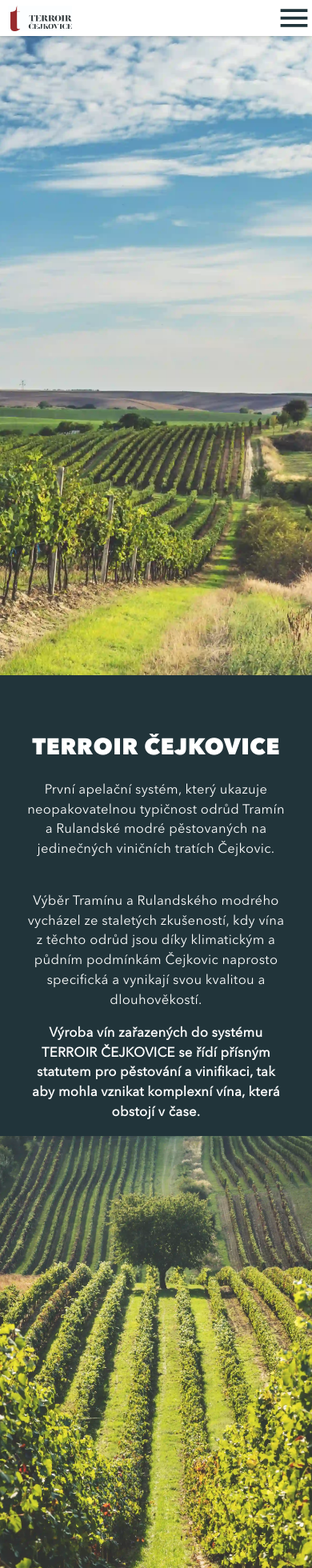
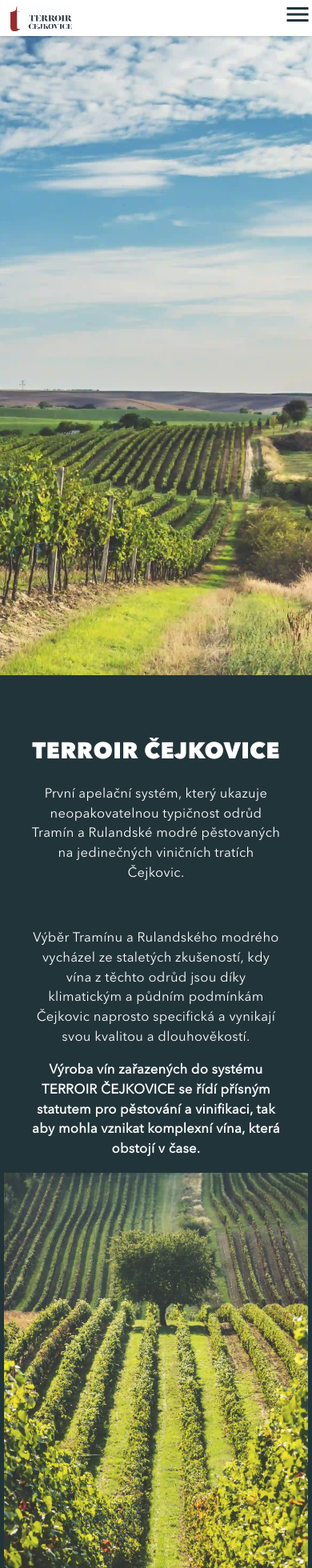
Before and after one commit to JanaMalecka/terroir, a React (Create React App) app: page / in a window 390 px wide. Shown: the top 1960 px of the page at 80% size. Built offline with nearby package versions, Linux system fonts and the light colour scheme.

Commit message:
wine layout updated

```diff
--- a/src/components/Footer/Footer.tsx
+++ b/src/components/Footer/Footer.tsx
@@ -2,7 +2,7 @@ import { FC } from 'react';
 
 const Footer: FC = (): JSX.Element => {
   return (
-    <footer className="container-footer mt-5">
+    <footer className="container-footer">
       <div className="footer-section">
         <div>
           <p className="mb-3">
--- a/src/pages/Contacts.tsx
+++ b/src/pages/Contacts.tsx
@@ -4,6 +4,7 @@ import photowinemakers from '../assets/images/spolecna.jpg';
 const Contacts: FC = (): JSX.Element => {
   return (
     <>
+      <section className="container--dark">
         <div className="container__content container-content--columns">
           <h1>KONTAKT</h1>
           <div className="contact-section">
@@ -114,6 +115,7 @@ const Contacts: FC = (): JSX.Element => {
             </div>
           </div>
         </div>
+      </section>
     </>
   );
 };
--- a/src/pages/Home.tsx
+++ b/src/pages/Home.tsx
@@ -9,17 +9,18 @@ const Home: FC = (): JSX.Element => {
   return (
     <>
       <section className="container__content--mobile"></section>
+      <section className="container--dark">
         <div className="container__content">
           <h1>TERROIR ČEJKOVICE</h1>
 
           <p>
             První apelační systém, který ukazuje neopakovatelnou typičnost odrůd
-          Tramín a Rulandské modré pěstovaných na jedinečných viničních tratích
-          Čejkovic.{' '}
+            Tramín a Rulandské modré pěstovaných na jedinečných viničních
+            tratích Čejkovic.{' '}
           </p>
         </div>
 
-      <div className="container__content light ">
+        <div className="container__content">
           <FadeUp
             from={{ opacity: 0, translate: '0 2rem' }}
             to={{ opacity: 1, translate: 'none' }}
@@ -37,8 +38,8 @@ const Home: FC = (): JSX.Element => {
           >
             <p className="fw-bold">
               Výroba vín zařazených do systému TERROIR ČEJKOVICE se řídí přísným
-            statutem pro pěstování a vinifikaci, tak aby mohla vznikat komplexní
-            vína, která obstojí v čase.
+              statutem pro pěstování a vinifikaci, tak aby mohla vznikat
+              komplexní vína, která obstojí v čase.
             </p>
           </FadeUp>
         </div>
@@ -71,8 +72,8 @@ const Home: FC = (): JSX.Element => {
             to={{ opacity: 1, translate: 'none' }}
           >
             <p>
-            Terroirní vína potřebují čas, čas na zrání na sudu a čas na zrání na
-            láhvi. Proto i při jeho vychutnávání nelze spěchat. Dejte těmto
+              Terroirní vína potřebují čas, čas na zrání na sudu a čas na zrání
+              na láhvi. Proto i při jeho vychutnávání nelze spěchat. Dejte těmto
               vínům vhodnou sklenici a prostor se projevit až do terciálních
               aromat a zážitek je potom opravdu jedinečný.
             </p>
@@ -125,6 +126,7 @@ const Home: FC = (): JSX.Element => {
             </div>
           </div>
         </div>
+      </section>
     </>
   );
 };
--- a/src/pages/Map.tsx
+++ b/src/pages/Map.tsx
@@ -6,6 +6,7 @@ import Modal from '../components/Modal';
 const Map: FC = (): JSX.Element => {
   return (
     <>
+      <section className="container--dark">
         <div className="container__content"></div>
         <div className="mt-5">
           <img
@@ -55,6 +56,7 @@ const Map: FC = (): JSX.Element => {
             </div>
           </div>
         </div>
+      </section>
     </>
   );
 };
--- a/src/pages/Statute.tsx
+++ b/src/pages/Statute.tsx
@@ -6,11 +6,12 @@ import ScaleIn from '../features/Animate/ScaleIn';
 const Statute: FC = (): JSX.Element => {
   return (
     <>
+      <section className="container--dark">
         <div className="container__content">
           <h1>STATUT TERROIR ČEJKOVICE</h1>
           <p>
-          Označení Terroir Čejkovice je možné přiznávat pouze vínům vyrobených z
-          odrůd:
+            Označení Terroir Čejkovice je možné přiznávat pouze vínům vyrobených
+            z odrůd:
           </p>
 
           <p className="fw-bold"> Rulandské modré a Tramín.</p>
@@ -19,8 +20,8 @@ const Statute: FC = (): JSX.Element => {
           <FadeUp from={{ opacity: 0 }} to={{ opacity: 1 }}>
             <p className="mb-3">
               {' '}
-            Vína mohou být vyráběna pouze členy sdružení Čtvrtečníci - sdružení
-            vinařů Čejkovice, z.s.
+              Vína mohou být vyráběna pouze členy sdružení Čtvrtečníci -
+              sdružení vinařů Čejkovice, z.s.
             </p>
           </FadeUp>
           <FadeUp from={{ opacity: 0 }} to={{ opacity: 1 }}>
@@ -38,10 +39,10 @@ const Statute: FC = (): JSX.Element => {
             <p className="mb-3">
               Hrozny musí být zpracovány bez exogenních enzymů a jiných
               maceračních přídavných látek. Důležitá je minimalizace síření při
-            výrobě vína. U odrůdy Rulandské modré je povolena maximální hranice
-            do 100 mg/l veškerého SO 2 . U odrůdy Tramín je povolena maximální
-            hranice do 120 mg/l veškerého SO 2. Není povolen přídavek kyseliny
-            askorbové.
+              výrobě vína. U odrůdy Rulandské modré je povolena maximální
+              hranice do 100 mg/l veškerého SO 2 . U odrůdy Tramín je povolena
+              maximální hranice do 120 mg/l veškerého SO 2. Není povolen
+              přídavek kyseliny askorbové.
             </p>
           </FadeUp>
           <FadeUp from={{ opacity: 0 }} to={{ opacity: 1 }}>
@@ -93,6 +94,7 @@ const Statute: FC = (): JSX.Element => {
             </div>
           </div>
         </div>
+      </section>
     </>
   );
 };
--- a/src/style.scss
+++ b/src/style.scss
@@ -46,14 +46,13 @@ body {
   font-family: 'AvenirNextLTPro-Regular', sans-serif;
   -webkit-font-smoothing: antialiased;
   -moz-osx-font-smoothing: grayscale;
-  color: $white !important;
-  background-color: $blue-light !important;
+  color: $blue-light !important;
 }
 
 h1,
 h2 {
   font-family: 'avenir-next-heavy', sans-serif;
-  color: $white !important;
+
   padding: 2rem 0 1rem 0;
 }
 
@@ -77,7 +76,6 @@ textarea {
   font-family: 'AvenirNextLTPro-Regular', sans-serif;
 }
 p {
-  color: $white !important;
   @media (min-width: 768px) {
     margin-bottom: 2rem !important;
   }
--- a/src/styles/base/container.scss
+++ b/src/styles/base/container.scss
@@ -5,32 +5,32 @@
 .container__content {
   /* background-color: $blue-light; */
   max-width: 100%;
-  color: $black;
   text-align: center;
   padding: 0 2rem;
-  margin: 40px auto 0 auto;
+  padding-top: 40px;
+  margin: 0 auto;
 
   @media (min-width: 768px) {
     max-width: 90%;
-    margin: 20px auto 0 auto;
+    padding-top: 20px;
     padding-left: 3rem;
     padding-right: 3rem;
   }
   @media (min-width: 992px) {
     max-width: 80%;
-    margin-top: 25px;
+    padding-top: 25px;
     padding-left: 4rem;
     padding-right: 4rem;
   }
   @media (min-width: 1200px) {
     max-width: 70%;
-    margin-top: 30px;
+    padding-top: 30px;
     padding-left: 6rem;
     padding-right: 6rem;
   }
   @media (min-width: 1400px) {
     max-width: 50%;
-    margin-top: 40px;
+    padding-top: 40px;
     padding-left: 10rem;
     padding-right: 10rem;
   }
@@ -100,6 +100,7 @@
 }
 
 .footer-section {
+  color: $white;
   @media (min-width: 1400px) {
     display: flex;
     justify-content: center;
@@ -118,3 +119,10 @@
     justify-content: space-evenly;
   }
 }
+
+.container--dark {
+  background-color: $blue-light;
+  color: $white;
+  padding-bottom: 3rem;
+  border: 5px solid $blue-light;
+}
--- a/src/styles/components/carousel.scss
+++ b/src/styles/components/carousel.scss
@@ -60,7 +60,7 @@
 .card-card .card-overlay {
   user-select: none;
   position: absolute;
-  background-color: #00000099;
+  background-color: transparent;
   transition: all 300ms ease;
   //border-radius: 15px;
 }
@@ -124,10 +124,6 @@
 }
 .card-card-bottle {
   height: 380px !important;
-
-  @media (min-width: 1400px) {
-    height: 400px !important;
-  }
 }
 .cover-image--fitBottle {
   object-fit: contain !important;
@@ -157,7 +153,7 @@
 }
 
 .carousel-specification--visible {
-  background-color: #99bed0;
+  background-color: $blue-light;
   color: $white;
   text-align: center;
   overflow: visible !important;
@@ -227,7 +223,7 @@
   margin-bottom: 0rem;
 
   @media (min-width: 1400px) {
-    width: 90vw;
+    width: 100vw;
     margin-left: auto;
     margin-right: auto;
   }
@@ -307,11 +303,12 @@
 }
 
 .slide-wines {
-  margin: 20px 0;
-  padding-bottom: 45rem;
+  margin: 20px 0 0 0;
+  padding-bottom: 37rem;
+  //background: linear-gradient(to bottom, transparent 35%, $blue-light 0%);
 
   @media (min-width: 768px) {
-    padding-bottom: 50rem;
+    padding-bottom: 40rem;
   }
 }
 .card-button--varieties {
@@ -319,6 +316,7 @@
 }
 .card-button--wines {
   top: 20% !important;
+  background: linear-gradient(to bottom, transparent 33%, $blue-light 0%);
 
   @media (min-width: 1200px) {
     top: 23% !important;
@@ -344,3 +342,9 @@
     height: 728px;
   }
 }
+.MuiSvgIcon-root {
+  background-color: white !important;
+  width: 36px !important;
+  height: 36px !important;
+  color: $blue-light !important;
+}
```
Lines whose indentation alone changed are shown as unchanged.
